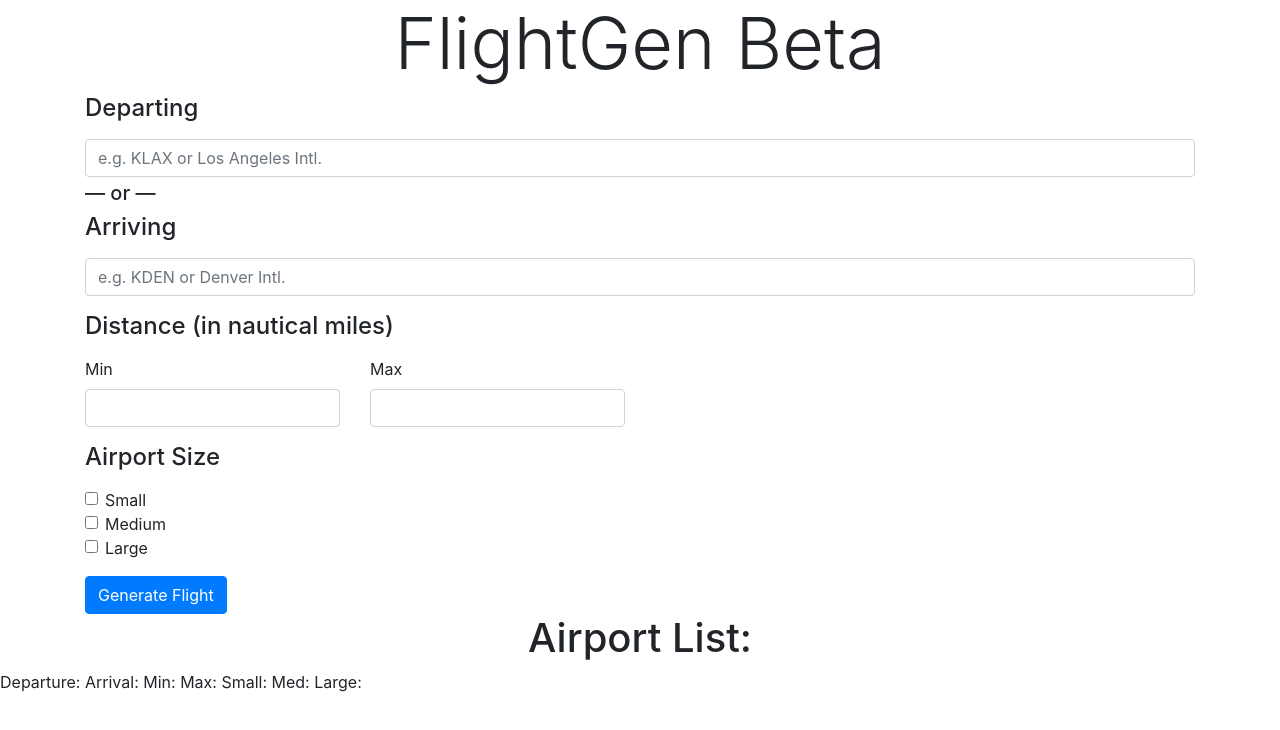
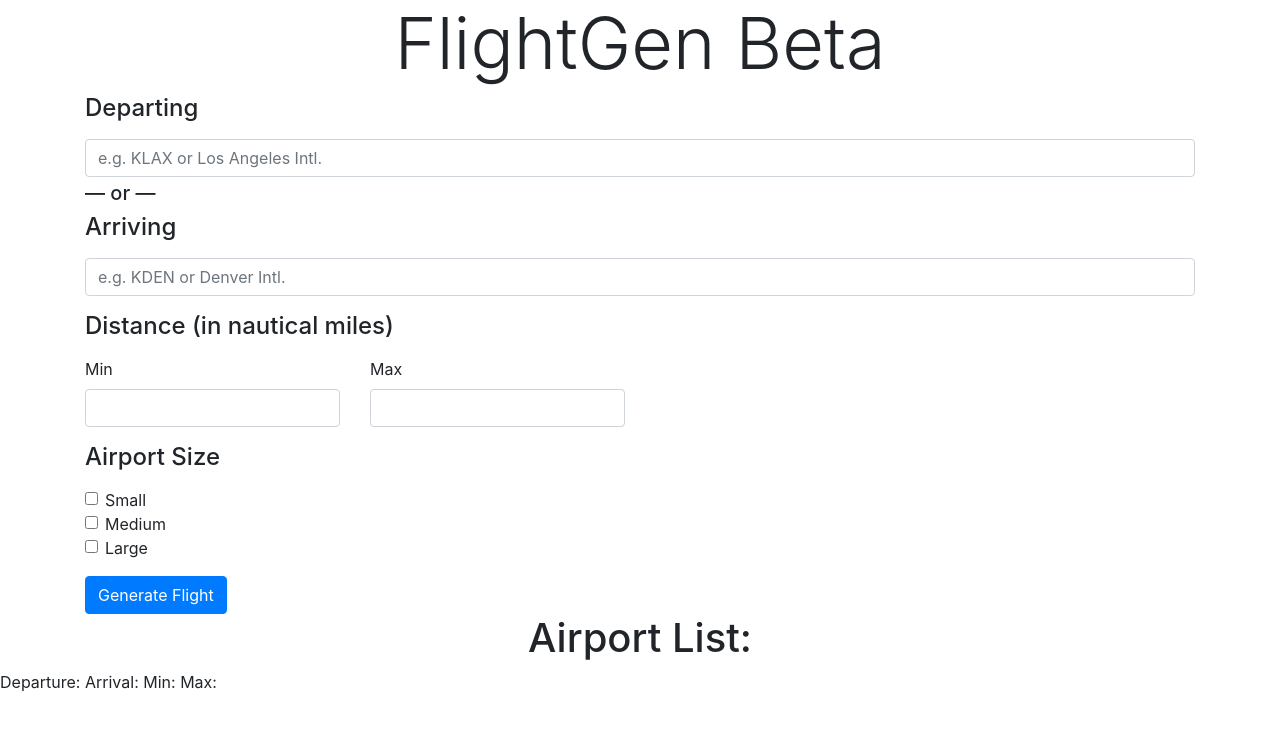
Before and after one commit to ScottBogen/FlightGen, a React (Create React App) app: page / in a window 1280 px wide. Shown: the top 730 px of the page. Built offline with nearby package versions, Linux system fonts and the light colour scheme.

Commit message:
some work done

```diff
--- a/src/App.js
+++ b/src/App.js
@@ -2,6 +2,7 @@ import React from 'react'
 import FlightForm from './FlightForm'
 import ResultsPage from './ResultsPage'
 import Header from './Header'
+import AirportService from './AirportService'
 
 
 /*
@@ -28,6 +29,8 @@ class App extends React.Component {
     }
 
     this.handleChange = this.handleChange.bind(this);
+    this.handleSubmit = this.handleSubmit.bind(this);
+
   }
 
   // it would be cleaner if I passed the type in addition to val and name, then type checked to see if type="checkbox"
@@ -46,26 +49,34 @@ class App extends React.Component {
     this.setState({
       input
     });
+  }
 
+  handleSubmit() {
+    // make call to axios
+
+    AirportService.getAirports().then((response) => {
+      this.setState()
+    })
 
   }
 
 
-
+// componentDidMount() {
+//   AirportService.getAirports().then((response) => {
+//     this.setState({ airports: response.data })
+//   });
+// }
 
   render () {
     return (
       <div>
         <Header/>
-        <FlightForm input={this.state.input} onChange={this.handleChange}/>
+        <FlightForm input={this.state.input} onChange={this.handleChange} onSubmit={this.handleSubmit}/>
 
         Departure: {this.state.input.departureAirport}
         Arrival: {this.state.input.arrivalAirport}
         Min: {this.state.input.minRange}
         Max: {this.state.input.maxRange}
-        Small: {this.state.input.allowsSmallAirports}
-        Med: {this.state.input.allowsMediumAirports}
-        Large: {this.state.input.allowsLargeAirports}
 
       </div>
     );
--- a/src/FlightForm.js
+++ b/src/FlightForm.js
@@ -10,10 +10,15 @@ class FlightForm extends React.Component {
     this.state = { }
 
     this.handleChange = this.handleChange.bind(this);
+    this.handleSubmit = this.handleSubmit.bind(this);
   }
 
   handleChange(e) {
     this.props.onChange(e.target.value, e.target.name);
+  }
+
+  handleSubmit(e) {
+    this.props.onSubmit();
   }
 
   render() {
@@ -106,7 +111,7 @@ class FlightForm extends React.Component {
 
               </Form.Group>
 
-              <Button type="submit"> Generate Flight </Button>
+              <Button type="submit" onChange={this.handleSubmit}> Generate Flight </Button>
 
             </Form>
 
```
Also changed, not shown: 1 other file (tests, documents, lock files or other folders).
